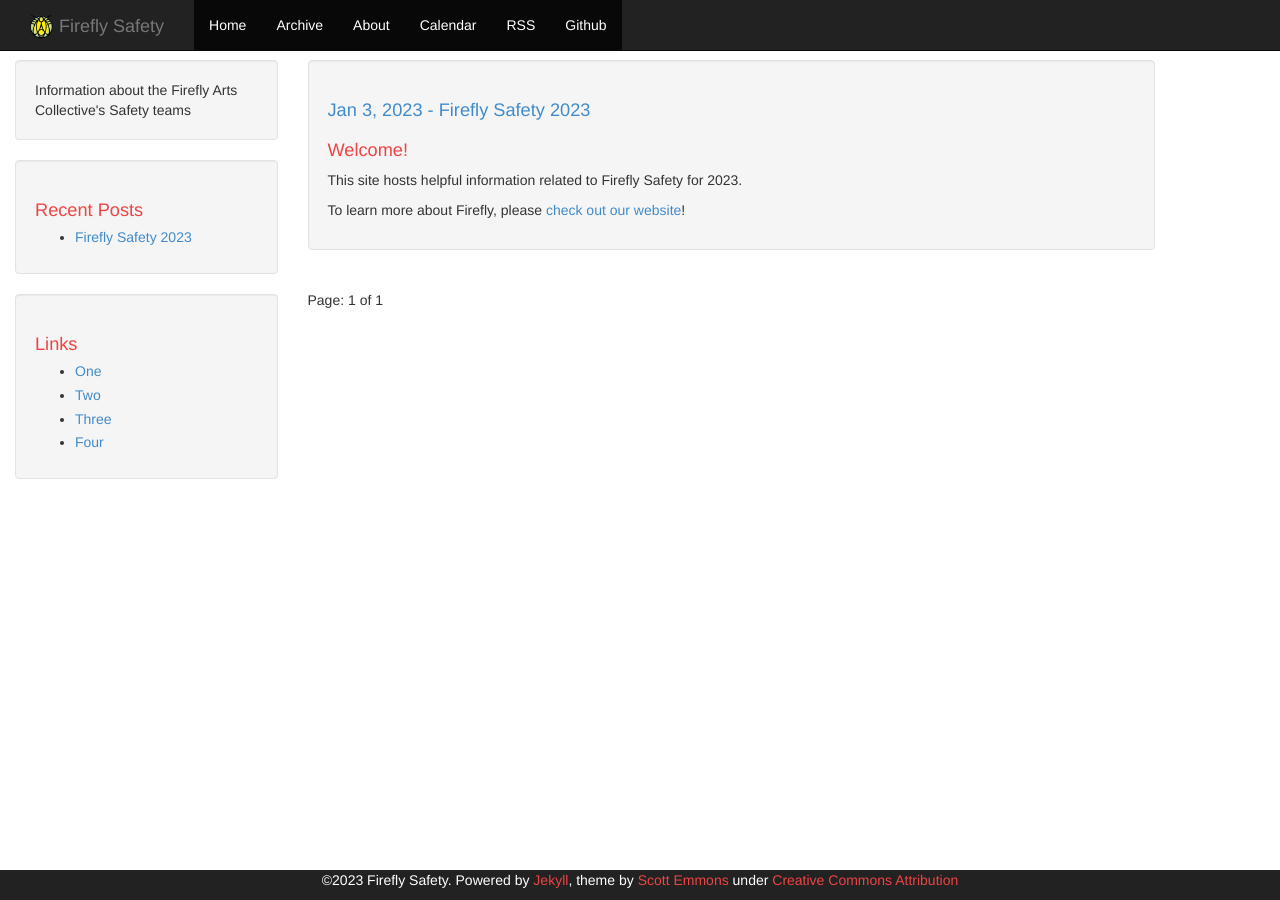
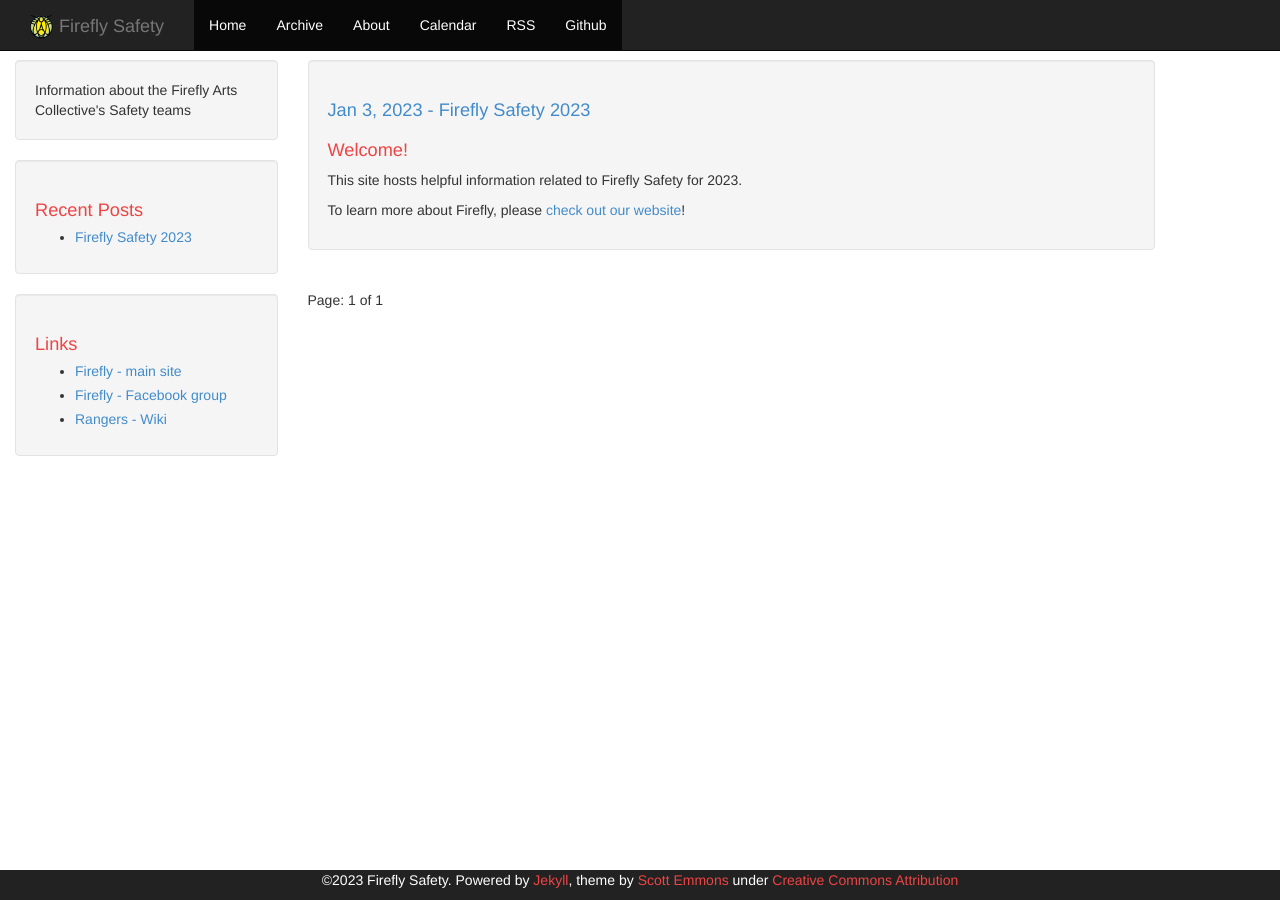
Before and after one commit to kasittig/firefly-safety, a Jekyll site: the page built from index.html, in a window 1280 px wide. Built offline with Jekyll 4.4.1, drawn with Linux system fonts in a browser that asks for light colours; the list of posts is cut into pages by our own code.

Commit message:
Update links list

```diff
--- a/_includes/links-list.html
+++ b/_includes/links-list.html
@@ -1,7 +1,6 @@
 <h1>Links</h1>
 <ul>
-  <li><a href="#">One</a></li>
-  <li><a href="#">Two</a></li>
-  <li><a href="#">Three</a></li>
-  <li><a href="#">Four</a></li>
+  <li><a href="https://www.fireflyartscollective.org/">Firefly - main site</a></li>
+  <li><a href="https://www.facebook.com/groups/31209741538">Firefly - Facebook group</a></li>
+  <li><a href="https://rangers.fireflyartscollective.org/wiki/Main_Page">Rangers - Wiki</a></li>
 </ul>
```
